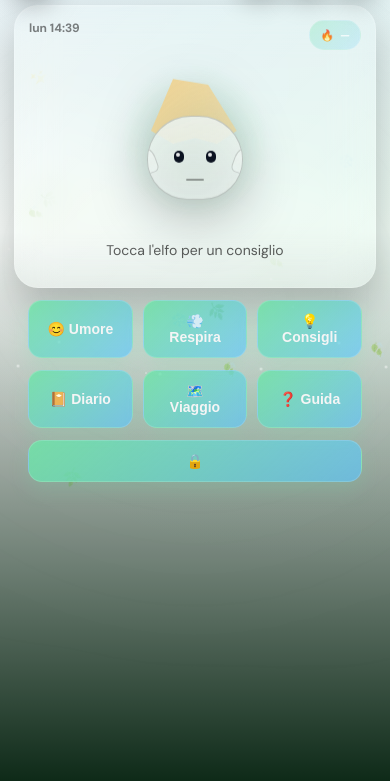
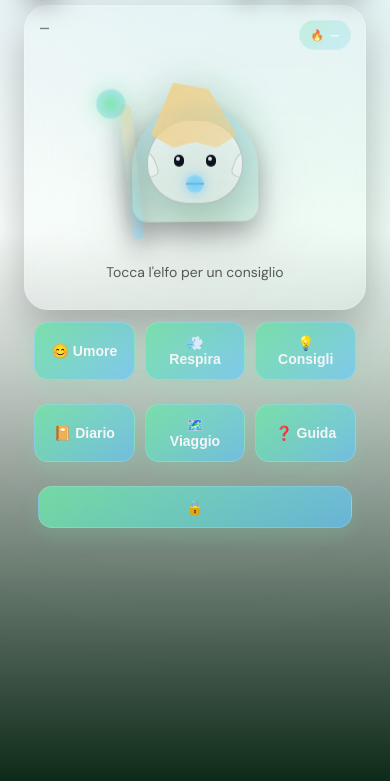
Before and after one commit to piricc84/aura-pwa, a website: page index.html in a window 390 px wide. Shown: the part 63-844 px from the top of the page. Drawn offline with Linux system fonts and the light colour scheme.

Commit message:
Enhance audio ambience and mobile visuals

```diff
--- a/css/main.css
+++ b/css/main.css
@@ -28,6 +28,8 @@ body {
 
 body {
   margin: 0;
+  min-height: 100vh;
+  min-height: 100svh;
   padding-top: env(safe-area-inset-top);
   padding-bottom: env(safe-area-inset-bottom);
   font-family: "DM Sans", system-ui, -apple-system, Segoe UI, Roboto, Arial;
@@ -46,7 +48,9 @@ body {
   max-width: 520px;
   margin: 0 auto;
   height: 100%;
+  min-height: calc(100svh - env(safe-area-inset-top) - env(safe-area-inset-bottom));
   position: relative;
+  padding: 0 max(12px, env(safe-area-inset-left)) max(12px, env(safe-area-inset-bottom));
 }
 
 .sky {
@@ -439,6 +443,33 @@ body {
   }
 }
 
+.staff {
+  position: absolute;
+  left: 26px;
+  bottom: 2px;
+  width: 12px;
+  height: 136px;
+  background: linear-gradient(180deg, rgba(240, 208, 138, 0.5), rgba(92, 199, 255, 0.4));
+  border-radius: 12px;
+  box-shadow: 0 10px 24px rgba(0, 0, 0, 0.35);
+  transform: rotate(-6deg);
+  opacity: 0.9;
+  z-index: 0;
+}
+
+.staff::after {
+  content: "";
+  position: absolute;
+  top: -16px;
+  left: -8px;
+  width: 28px;
+  height: 28px;
+  border-radius: 50%;
+  background: radial-gradient(circle, rgba(111, 227, 166, 0.95), rgba(92, 199, 255, 0.4));
+  box-shadow: 0 0 22px rgba(111, 227, 166, 0.6);
+  animation: pulseSoft 3.4s ease-in-out infinite;
+}
+
 .elf {
   width: 120px;
   height: 140px;
@@ -446,6 +477,7 @@ body {
   transform-origin: 50% 90%;
   animation: float 5.8s ease-in-out infinite;
   filter: drop-shadow(0 18px 28px rgba(0, 0, 0, 0.35));
+  z-index: 1;
 }
 
 @keyframes float {
@@ -455,6 +487,32 @@ body {
   }
   50% {
     transform: translateY(-8px);
+  }
+}
+
+.cloak {
+  position: absolute;
+  top: 30px;
+  left: 50%;
+  transform: translateX(-50%);
+  width: 126px;
+  height: 116px;
+  background: linear-gradient(180deg, rgba(92, 199, 255, 0.18), rgba(111, 227, 166, 0.16));
+  border-radius: 72px 72px 18px 18px;
+  box-shadow: 0 12px 24px rgba(0, 0, 0, 0.25);
+  z-index: 0;
+  animation: sway 6.4s ease-in-out infinite;
+}
+
+@keyframes sway {
+  0% {
+    transform: translateX(-50%) rotate(-3deg);
+  }
+  50% {
+    transform: translateX(-50%) rotate(3deg);
+  }
+  100% {
+    transform: translateX(-50%) rotate(-3deg);
   }
 }
 
@@ -469,6 +527,7 @@ body {
   border-radius: 80px 80px 18px 18px;
   clip-path: polygon(10% 82%, 30% 10%, 62% 18%, 88% 82%, 70% 100%, 50% 92%, 30% 100%);
   border: 1px solid rgba(255, 255, 255, 0.18);
+  z-index: 3;
 }
 
 .hat::after {
@@ -495,6 +554,7 @@ body {
   border-radius: 44px 44px 40px 40px;
   border: 1px solid rgba(0, 0, 0, 0.18);
   overflow: hidden;
+  z-index: 2;
 }
 
 .ear {
@@ -567,6 +627,31 @@ body {
   height: 2px;
   background: rgba(0, 0, 0, 0.35);
   border-radius: 99px;
+}
+
+.pendant {
+  position: absolute;
+  bottom: 10px;
+  left: 50%;
+  transform: translateX(-50%);
+  width: 18px;
+  height: 18px;
+  background: radial-gradient(circle, rgba(92, 199, 255, 0.9), rgba(92, 199, 255, 0.45));
+  border-radius: 50%;
+  box-shadow: 0 0 12px rgba(92, 199, 255, 0.7);
+  animation: pulseSoft 2.8s ease-in-out infinite;
+}
+
+@keyframes pulseSoft {
+  0%,
+  100% {
+    transform: translateX(-50%) scale(0.96);
+    opacity: 0.9;
+  }
+  50% {
+    transform: translateX(-50%) scale(1.05);
+    opacity: 1;
+  }
 }
 
 .elfWrap.happy .eye {
@@ -837,6 +922,35 @@ button.loading {
   animation: pulse 1.5s ease-in-out infinite;
 }
 
+@media (max-width: 430px) {
+  body {
+    background-position: center top;
+  }
+
+  #app {
+    max-width: 100%;
+    padding-inline: max(10px, env(safe-area-inset-left));
+  }
+
+  .scene {
+    padding: 2px 0 8px;
+  }
+
+  .elfWrap {
+    width: 190px;
+    height: 190px;
+  }
+
+  .glow {
+    width: 210px;
+    height: 210px;
+  }
+
+  .buttonRow {
+    padding: 0 10px 12px;
+  }
+}
+
 @media (prefers-reduced-motion: reduce) {
   * {
     animation-duration: 0.01ms !important;
--- a/index.html
+++ b/index.html
@@ -74,7 +74,9 @@
             <div class="scene">
               <div class="elfWrap" id="elfWrap">
                 <div class="glow"></div>
+                <div class="staff"></div>
                 <div class="elf">
+                  <div class="cloak"></div>
                   <div class="hat"></div>
                   <div class="face">
                     <div class="ear l"></div>
@@ -84,6 +86,7 @@
                       <div class="eye"></div>
                     </div>
                     <div class="mouth"></div>
+                    <div class="pendant"></div>
                   </div>
                 </div>
               </div>
--- a/js/app.js
+++ b/js/app.js
@@ -332,7 +332,8 @@
 
   function buildAmbience(ctx, env) {
     const g = ctx.createGain();
-    g.gain.value = 0.0001;
+    const t = ctx.currentTime;
+    g.gain.setValueAtTime(0.0001, t);
     g.connect(audio.master);
     const noiseLen = ctx.sampleRate * 2;
     const buf = ctx.createBuffer(1, noiseLen, ctx.sampleRate);
@@ -345,16 +346,17 @@
     lp.type = 'lowpass';
     // Configurazione per diversi ambienti
     const envConfig = {
-      forest: { lpFreq: 950, nsGain: 0.22, base: 207.65, lfoVal: 5 },
-      rain: { lpFreq: 850, nsGain: 0.32, base: 196, lfoVal: 9 },
-      river: { lpFreq: 1700, nsGain: 0.28, base: 220, lfoVal: 5 },
-      night: { lpFreq: 1100, nsGain: 0.22, base: 196, lfoVal: 5 },
-      ocean: { lpFreq: 780, nsGain: 0.28, base: 185, lfoVal: 4 },
-      thunderstorm: { lpFreq: 650, nsGain: 0.38, base: 164, lfoVal: 12 },
-      mountain: { lpFreq: 920, nsGain: 0.24, base: 233, lfoVal: 6 },
-      insects: { lpFreq: 1400, nsGain: 0.18, base: 261.6, lfoVal: 8 },
+      forest: { lpFreq: 950, nsGain: 0.22, base: 207.65, lfoVal: 5, mix: 0.48 },
+      rain: { lpFreq: 850, nsGain: 0.32, base: 196, lfoVal: 9, mix: 0.6 },
+      river: { lpFreq: 1700, nsGain: 0.28, base: 220, lfoVal: 5, mix: 0.52 },
+      night: { lpFreq: 1100, nsGain: 0.22, base: 196, lfoVal: 5, mix: 0.45 },
+      ocean: { lpFreq: 780, nsGain: 0.28, base: 185, lfoVal: 4, mix: 0.62 },
+      thunderstorm: { lpFreq: 650, nsGain: 0.38, base: 164, lfoVal: 12, mix: 0.68 },
+      mountain: { lpFreq: 920, nsGain: 0.24, base: 233, lfoVal: 6, mix: 0.5 },
+      insects: { lpFreq: 1400, nsGain: 0.18, base: 261.6, lfoVal: 8, mix: 0.46 },
     };
     const config = envConfig[env] || envConfig.forest;
+    g.gain.exponentialRampToValueAtTime(config.mix, t + 0.65);
     lp.frequency.value = config.lpFreq;
     lp.Q.value = 0.65;
     const nsGain = ctx.createGain();
--- a/src/css/main.css
+++ b/src/css/main.css
@@ -28,6 +28,8 @@ body {
 
 body {
   margin: 0;
+  min-height: 100vh;
+  min-height: 100svh;
   padding-top: env(safe-area-inset-top);
   padding-bottom: env(safe-area-inset-bottom);
   font-family: "DM Sans", system-ui, -apple-system, Segoe UI, Roboto, Arial;
@@ -46,7 +48,9 @@ body {
   max-width: 520px;
   margin: 0 auto;
   height: 100%;
+  min-height: calc(100svh - env(safe-area-inset-top) - env(safe-area-inset-bottom));
   position: relative;
+  padding: 0 max(12px, env(safe-area-inset-left)) max(12px, env(safe-area-inset-bottom));
 }
 
 .sky {
@@ -342,6 +346,33 @@ body {
   }
 }
 
+.staff {
+  position: absolute;
+  left: 26px;
+  bottom: 2px;
+  width: 12px;
+  height: 136px;
+  background: linear-gradient(180deg, rgba(240, 208, 138, 0.5), rgba(92, 199, 255, 0.4));
+  border-radius: 12px;
+  box-shadow: 0 10px 24px rgba(0, 0, 0, 0.35);
+  transform: rotate(-6deg);
+  opacity: 0.9;
+  z-index: 0;
+}
+
+.staff::after {
+  content: "";
+  position: absolute;
+  top: -16px;
+  left: -8px;
+  width: 28px;
+  height: 28px;
+  border-radius: 50%;
+  background: radial-gradient(circle, rgba(111, 227, 166, 0.95), rgba(92, 199, 255, 0.4));
+  box-shadow: 0 0 22px rgba(111, 227, 166, 0.6);
+  animation: pulseSoft 3.4s ease-in-out infinite;
+}
+
 .elf {
   width: 120px;
   height: 140px;
@@ -349,6 +380,7 @@ body {
   transform-origin: 50% 90%;
   animation: float 5.8s ease-in-out infinite;
   filter: drop-shadow(0 18px 28px rgba(0, 0, 0, 0.35));
+  z-index: 1;
 }
 
 @keyframes float {
@@ -358,6 +390,32 @@ body {
   }
   50% {
     transform: translateY(-8px);
+  }
+}
+
+.cloak {
+  position: absolute;
+  top: 30px;
+  left: 50%;
+  transform: translateX(-50%);
+  width: 126px;
+  height: 116px;
+  background: linear-gradient(180deg, rgba(92, 199, 255, 0.18), rgba(111, 227, 166, 0.16));
+  border-radius: 72px 72px 18px 18px;
+  box-shadow: 0 12px 24px rgba(0, 0, 0, 0.25);
+  z-index: 0;
+  animation: sway 6.4s ease-in-out infinite;
+}
+
+@keyframes sway {
+  0% {
+    transform: translateX(-50%) rotate(-3deg);
+  }
+  50% {
+    transform: translateX(-50%) rotate(3deg);
+  }
+  100% {
+    transform: translateX(-50%) rotate(-3deg);
   }
 }
 
@@ -372,6 +430,7 @@ body {
   border-radius: 80px 80px 18px 18px;
   clip-path: polygon(10% 82%, 30% 10%, 62% 18%, 88% 82%, 70% 100%, 50% 92%, 30% 100%);
   border: 1px solid rgba(255, 255, 255, 0.18);
+  z-index: 3;
 }
 
 .hat::after {
@@ -398,6 +457,7 @@ body {
   border-radius: 44px 44px 40px 40px;
   border: 1px solid rgba(0, 0, 0, 0.18);
   overflow: hidden;
+  z-index: 2;
 }
 
 .ear {
@@ -470,6 +530,31 @@ body {
   height: 2px;
   background: rgba(0, 0, 0, 0.35);
   border-radius: 99px;
+}
+
+.pendant {
+  position: absolute;
+  bottom: 10px;
+  left: 50%;
+  transform: translateX(-50%);
+  width: 18px;
+  height: 18px;
+  background: radial-gradient(circle, rgba(92, 199, 255, 0.9), rgba(92, 199, 255, 0.45));
+  border-radius: 50%;
+  box-shadow: 0 0 12px rgba(92, 199, 255, 0.7);
+  animation: pulseSoft 2.8s ease-in-out infinite;
+}
+
+@keyframes pulseSoft {
+  0%,
+  100% {
+    transform: translateX(-50%) scale(0.96);
+    opacity: 0.9;
+  }
+  50% {
+    transform: translateX(-50%) scale(1.05);
+    opacity: 1;
+  }
 }
 
 .elfWrap.happy .eye {
@@ -635,6 +720,35 @@ button.ghost:active {
   background: rgba(255, 255, 255, 0.1);
 }
 
+@media (max-width: 430px) {
+  body {
+    background-position: center top;
+  }
+
+  #app {
+    max-width: 100%;
+    padding-inline: max(10px, env(safe-area-inset-left));
+  }
+
+  .scene {
+    padding: 2px 0 8px;
+  }
+
+  .elfWrap {
+    width: 190px;
+    height: 190px;
+  }
+
+  .glow {
+    width: 210px;
+    height: 210px;
+  }
+
+  .buttonRow {
+    padding: 0 10px 12px;
+  }
+}
+
 @media (prefers-reduced-motion: reduce) {
   * {
     animation-duration: 0.01ms !important;
```
Also changed, not shown: src/index.html (+3 -0 lines), src/js/app.js (+11 -9 lines).
